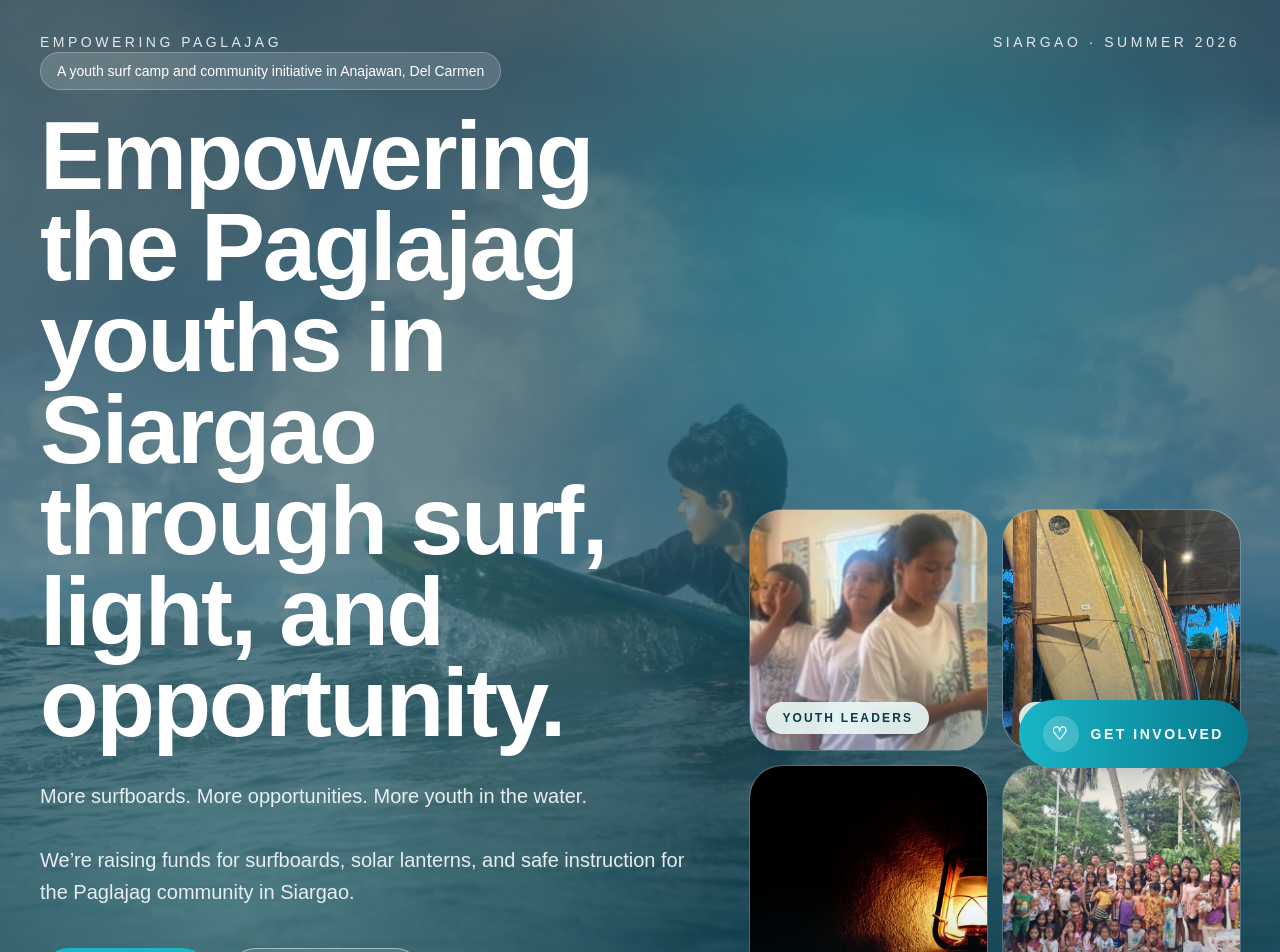
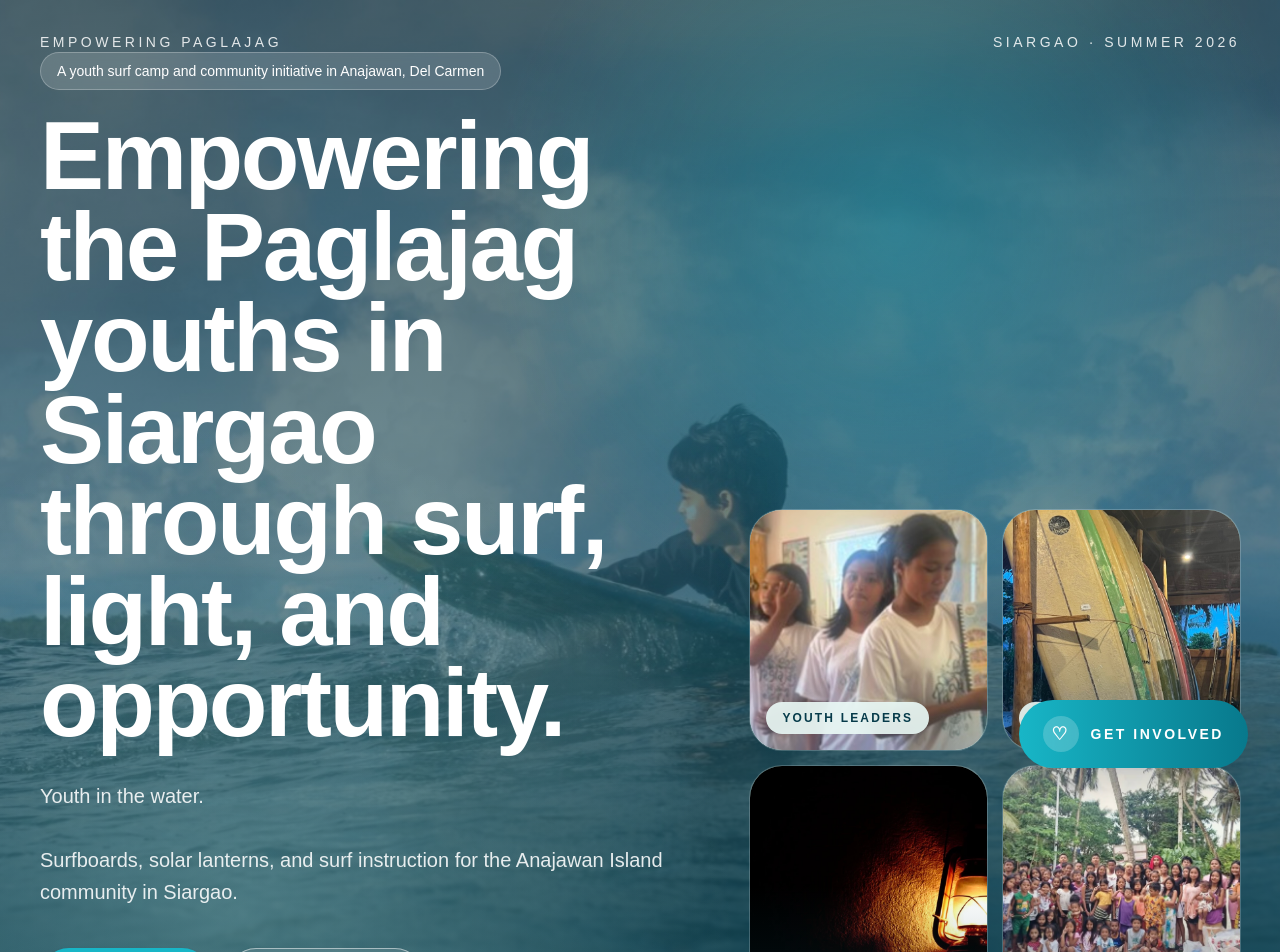
Before and after one commit to mikekerveillant/paglajag-surf, a Next.js app: page / in a window 1280 px wide. Shown: the top 952 px of the page. Built offline with nearby package versions, Linux system fonts and the light colour scheme.

Commit message:
Update surf camp website

```diff
--- a/app/page.tsx
+++ b/app/page.tsx
@@ -328,10 +328,11 @@ export default function SiargaoSurfCampLandingPage() {
               </h1>
 
               <p className="mt-8 max-w-2xl text-lg leading-8 text-white/88 md:text-xl">
-                More surfboards. More opportunities. More youth in the water.
+                Youth in the water.
                 <br />
                 <br />
-                We’re raising funds for surfboards, solar lanterns, and safe instruction for the Paglajag community in Siargao.
+                Surfboards, solar lanterns, and surf instruction for the Anajawan Island community in Siargao.
+
               </p>
 
               <div className="mt-10 flex flex-col gap-4 sm:flex-row">
```
